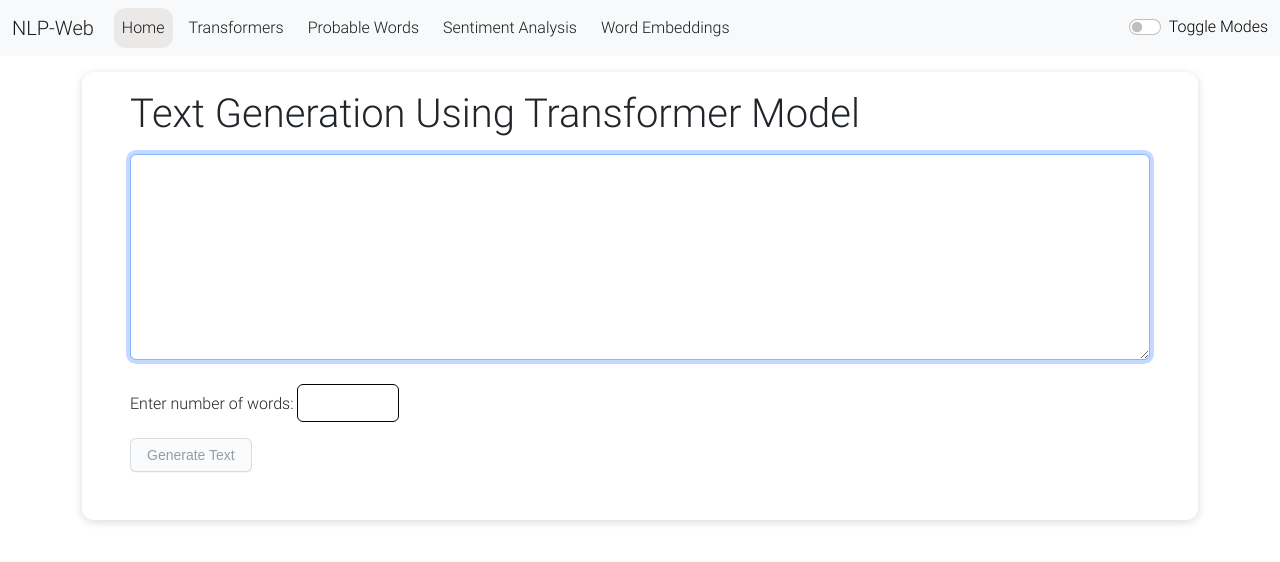
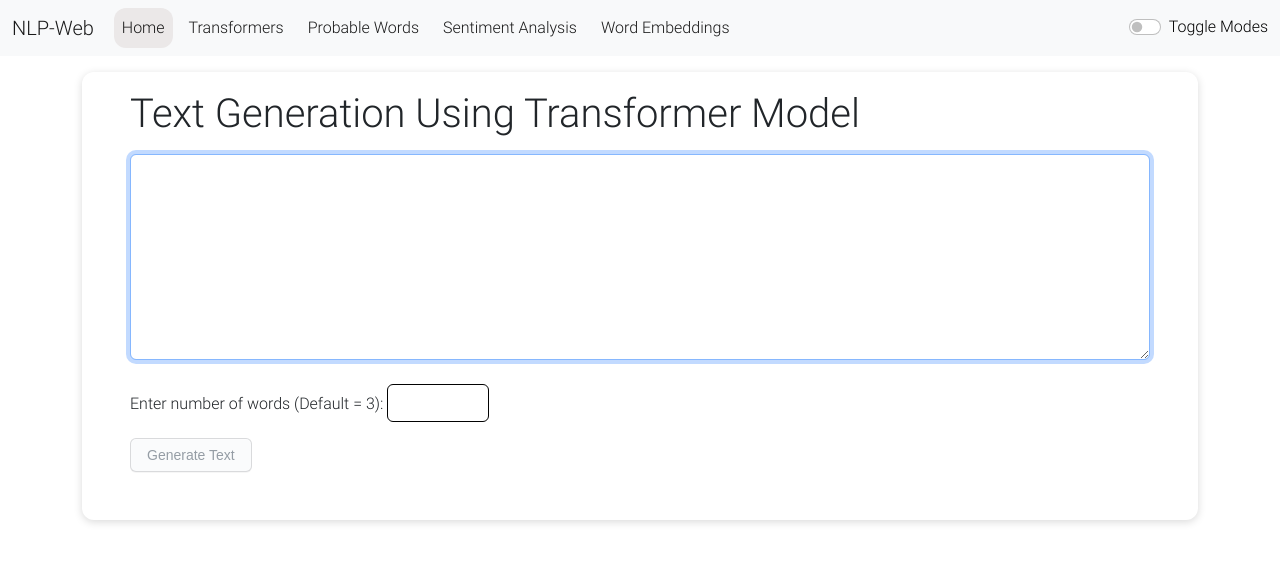
Before and after one commit to AAreLaa/NLP-frontend, a React (Create React App) app: page /Transformers in a window 1280 px wide. Shown: the top 562 px of the page. Built offline with nearby package versions, Linux system fonts and the light colour scheme.

Commit message:
fixing progres bar and default value 3 for transformer

```diff
--- a/src/components/Transformers.js
+++ b/src/components/Transformers.js
@@ -7,7 +7,6 @@ export default function Transformers(props) {
   const [number, setnumber] = useState('')
   const changedvalue = (event) => {
     settext(event.target.value);
-
 
   }
 
@@ -25,6 +24,10 @@ export default function Transformers(props) {
   }
 
   const show = () => {
+    if(number.trim().length === 0)
+    {
+      setnumber("3")
+    }
     let url = "/api/transformer-lm/";
 
     fetch(url, {
@@ -38,7 +41,7 @@ export default function Transformers(props) {
 
       body: JSON.stringify({
         body: text.trim(),
-        num_words: number
+        num_words: number.trim().length === 0 ? 3:number
       })
     })
 
@@ -65,10 +68,10 @@ export default function Transformers(props) {
               <h1><label htmlFor="exampleFormControlTextarea1" className="form-label font">{props.head}</label></h1>
               <textarea className="form-control opacity-50" autoFocus id="exampleFormControlTextarea1" value={text} onKeyDown={handleKey} onChange={changedvalue} style={{ backgroundColor: 'black', color: 'white' }} rows="8"></textarea>
               <div>
-                <span className="form-label font mt-4 mr-4" style={{ fontWeight: '500' }}>Enter number of words: </span>
+                <span className="form-label font mt-4 mr-4" style={{ fontWeight: '500' }}>Enter number of words (Default = 3): </span>
                 <input type='number' className="form-control opacity-50 mt-4" id="exampleFormControlTextarea1" value={number} onChange={(e) => { setnumber(e.target.value) }} style={{ backgroundColor: 'black', color: 'white', width: '10%', display: 'inline-block' }} rows="1"></input>
               </div>
-              <button type="button" className="button-4 my-3" disabled={(text.trim().length === 0 || number.trim().length === 0) ? true : false} style={{ cursor: text.trim().length === 0 || number.trim().length === 0 ? 'not-allowed' : 'pointer' }} onClick={show}>Generate Text</button>
+              <button type="button" className="button-4 my-3" disabled={(text.trim().length === 0 ) ? true : false} style={{ cursor: text.trim().length === 0 ? 'not-allowed' : 'pointer' }} onClick={show}>Generate Text</button>
 
               {fetcheddata === null ? <p className='font' style={{ fontSize: '20px' }}>{ }</p>
                 :
@@ -84,10 +87,10 @@ export default function Transformers(props) {
             <h1><label htmlFor="exampleFormControlTextarea1" className="form-label font">{props.head}</label></h1>
             <textarea className="form-control" autoFocus id="exampleFormControlTextarea1" value={text} onKeyDown={handleKey} onChange={changedvalue} rows="8"></textarea>
             <div>
-              <span className="form-label font mt-4 mr-4" style={{ fontWeight: '500' }}>Enter number of words: </span>
+              <span className="form-label font mt-4 mr-4" style={{ fontWeight: '500' }}>Enter number of words (Default = 3): </span>
               <input type='number' className="form-control mt-4" id="exampleFormControlTextarea1" value={number} onChange={(e) => { setnumber(e.target.value) }} style={{ borderColor: '#020202', width: '10%', display: 'inline-block' }} rows="1"></input>
             </div>
-            <button type="button" className="button-4 my-3" disabled={(text.trim().length === 0 || number.trim().length === 0) ? true : false} style={{ cursor: text.trim().length === 0 || number.trim().length === 0 ? 'not-allowed' : 'pointer' }} onClick={show}>Generate Text</button>
+            <button type="button" className="button-4 my-3" disabled={(text.trim().length === 0 ) ? true : false} style={{ cursor: text.trim().length === 0 ? 'not-allowed' : 'pointer' }} onClick={show}>Generate Text</button>
             {fetcheddata === null ? <p className='font' style={{ fontSize: '20px' }}>{ }</p>
               :
               <>
--- a/src/components/WordProbability.js
+++ b/src/components/WordProbability.js
@@ -113,7 +113,7 @@ export default function WordProbability(props) {
                                     return (
                                         <div key={i}>
                                             <div className="progress my-2" style={{ height: '4px', width: '80%' }} >
-                                                <div className="progress-bar bg-info" role="progressbar" style={{ width: `${(element[1] * 1000000).toFixed(4)}%` }} aria-valuenow="10" aria-valuemin="0" aria-valuemax="100"></div>
+                                                <div className="progress-bar bg-info" role="progressbar" style={{ width: `${(element[1] * 10000).toFixed(4)}%` }} aria-valuenow="10" aria-valuemin="0" aria-valuemax="100"></div>
                                             </div>
                                             <div style={{ color: 'white', float: 'right' }}><BsArrowRightSquare /><span className='mx-2'>{(element[1] * 100).toFixed(4)} %</span></div>
                                             <div style={{ color: 'white' }}>{element[0]}</div>
@@ -165,7 +165,7 @@ export default function WordProbability(props) {
                                         return (
                                             <div key={i}>
                                                 <div className="progress my-2" style={{ height: '4px', width: '80%' }} >
-                                                    <div className="progress-bar bg-info" role="progressbar" style={{ width: `${(element[1] * 1000000).toFixed(4)}%` }} aria-valuenow="10" aria-valuemin="0" aria-valuemax="100"></div>
+                                                    <div className="progress-bar bg-info" role="progressbar" style={{ width: `${(element[1] * 10000).toFixed(4)}%` }} aria-valuenow="10" aria-valuemin="0" aria-valuemax="100"></div>
                                                 </div>
                                                 <div style={{ color: 'black', float: 'right' }}><BsArrowRightSquare /><span className='mx-2'>{(element[1] * 100).toFixed(4)} %</span></div>
                                                 <div >{element[0]}</div>
```
